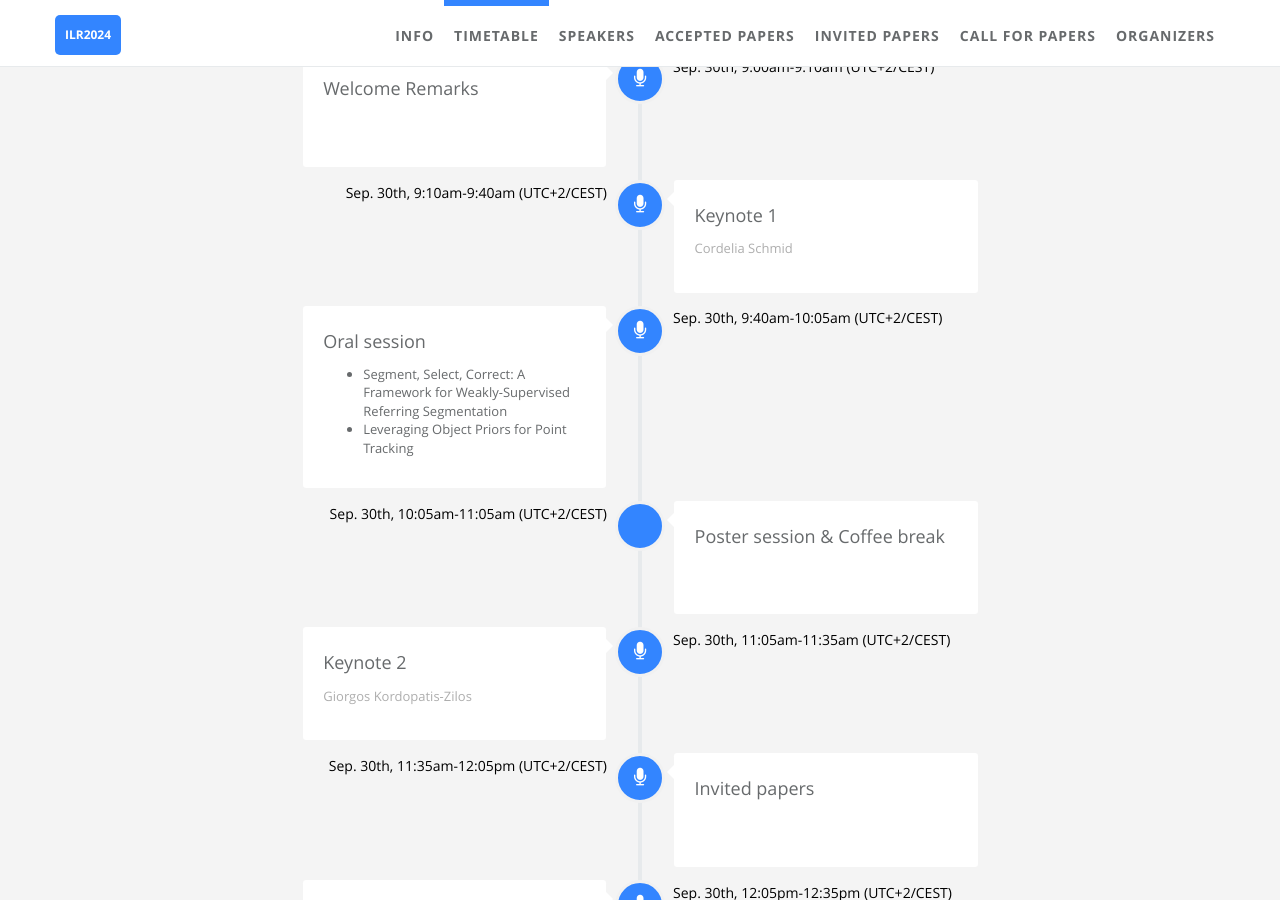
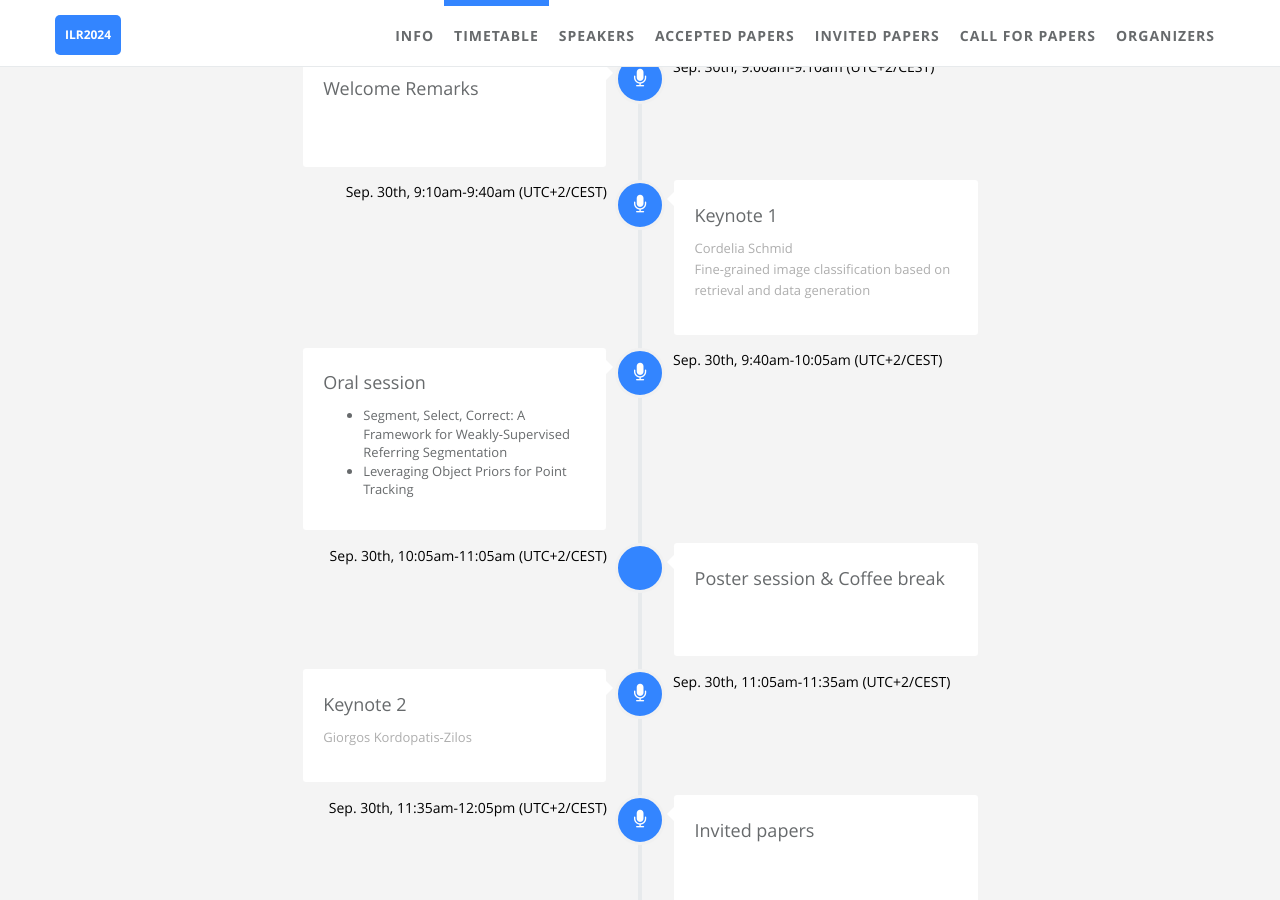
Before and after one commit to ilr-workshop/ECCVW2024, a Jekyll site: the page built from index.html, in a window 1280 px wide and 900 px high, scrolled down 1292 px. Built offline with Jekyll 4.4.1, drawn with Linux system fonts in a browser that asks for light colours.

Commit message:
Update timetable.yml

```diff
--- a/_data/index/timetable.yml
+++ b/_data/index/timetable.yml
@@ -14,6 +14,7 @@
 - name:
     detail: Keynote 1
   desc:
+    title: Fine-grained image classification based on retrieval and data generation
     detail: Cordelia Schmid
     video:
     slides:
```
